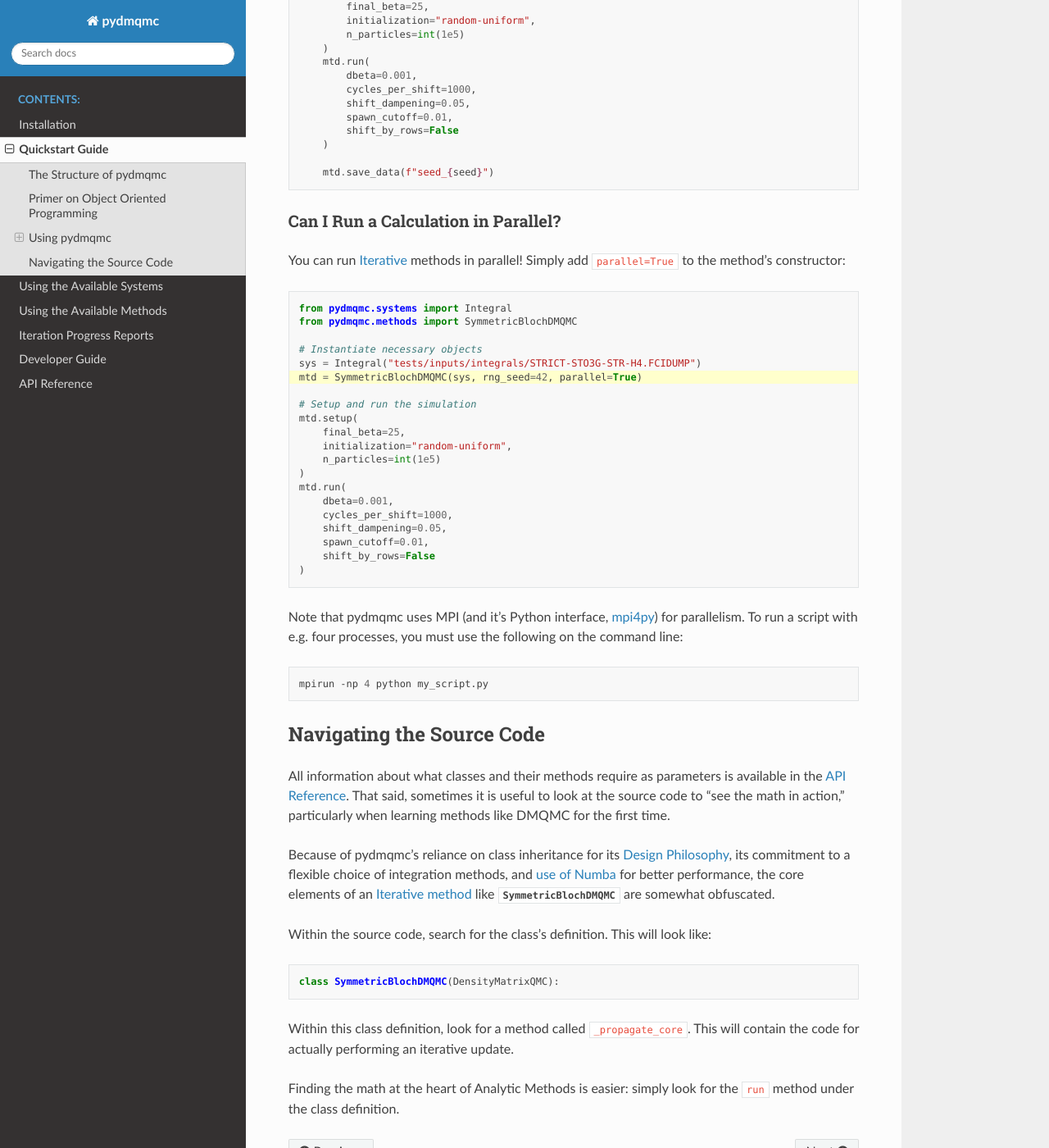
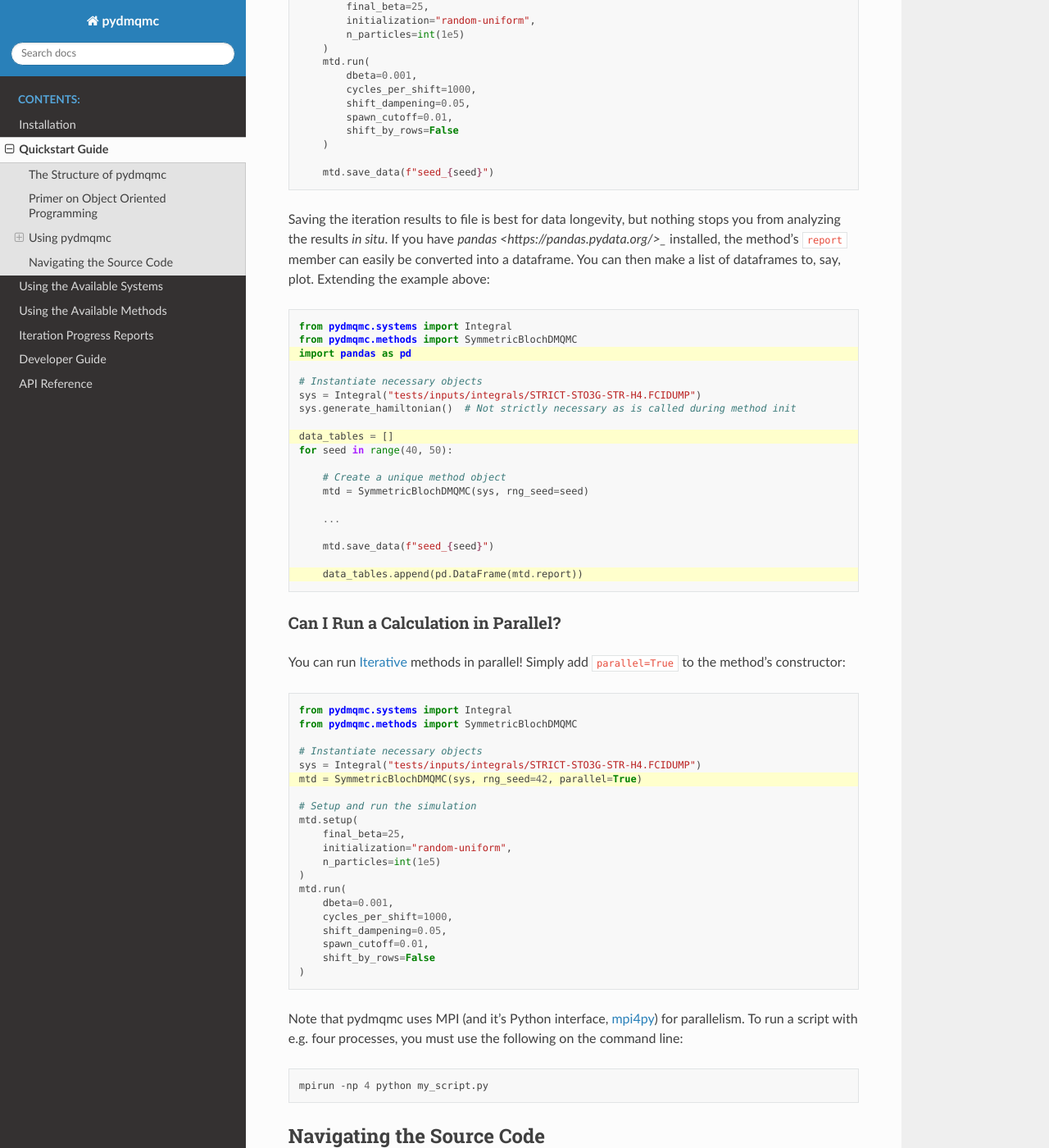
Before and after one commit to shepherd-group/pydmqmc, a Sphinx documentation site: the page built from docs/source/quickstart.rst, in a window 1280 px wide and 1400 px high, scrolled down 5060 px. Shown: the whole window at 82% size. Built offline with Sphinx 7.4.7 and the Read the Docs theme 3.1.0, drawn with Linux system fonts in a browser that asks for light colours; some of the changed text lies outside the part shown.

Commit message:
[docs] Add example of converting report to pandas DataFrame; comments with todo's

```diff
--- a/docs/source/quickstart.rst
+++ b/docs/source/quickstart.rst
@@ -291,6 +291,33 @@ you'll need multiple objects:
 
         mtd.save_data(f"seed_{seed}")
 
+Saving the iteration results to file is best for data longevity, but nothing stops you from analyzing the results *in situ*.
+If you have `pandas <https://pandas.pydata.org/>_` installed, the method's ``report`` member can easily be converted into a
+dataframe. You can then make a list of dataframes to, say, plot. Extending the example above:
+
+.. code-block:: python
+    :emphasize-lines: 3, 9, 19
+
+    from pydmqmc.systems import Integral
+    from pydmqmc.methods import SymmetricBlochDMQMC
+    import pandas as pd
+
+    # Instantiate necessary objects
+    sys = Integral("tests/inputs/integrals/STRICT-STO3G-STR-H4.FCIDUMP")
+    sys.generate_hamiltonian()  # Not strictly necessary as is called during method init
+
+    data_tables = []
+    for seed in range(40, 50):
+
+        # Create a unique method object
+        mtd = SymmetricBlochDMQMC(sys, rng_seed=seed)
+
+        ...
+
+        mtd.save_data(f"seed_{seed}")
+
+        data_tables.append(pd.DataFrame(mtd.report))
+
 Can I Run a Calculation in Parallel?
 ************************************
 
@@ -349,7 +376,12 @@ Within the source code, search for the class's definition. This will look like:
     class SymmetricBlochDMQMC(DensityMatrixQMC):
 
 Within this class definition, look for a method called ``_propagate_core``.
+TODO THIS IS NO LONGER THE CORRECT NAME
 This will contain the code for actually performing an iterative update.
+
+MAYBE ALSO POINT TO INITIALIZATION METHODS FOR THE DENSITY MATRIX
+
+AND EXPLAIN WHAT'S UP WITH ALL THESE UNDERSCORES
 
 Finding the math at the heart of Analytic Methods is easier: simply look for the
 ``run`` method under the class definition.
```
Also changed, not shown: 2 other files.
